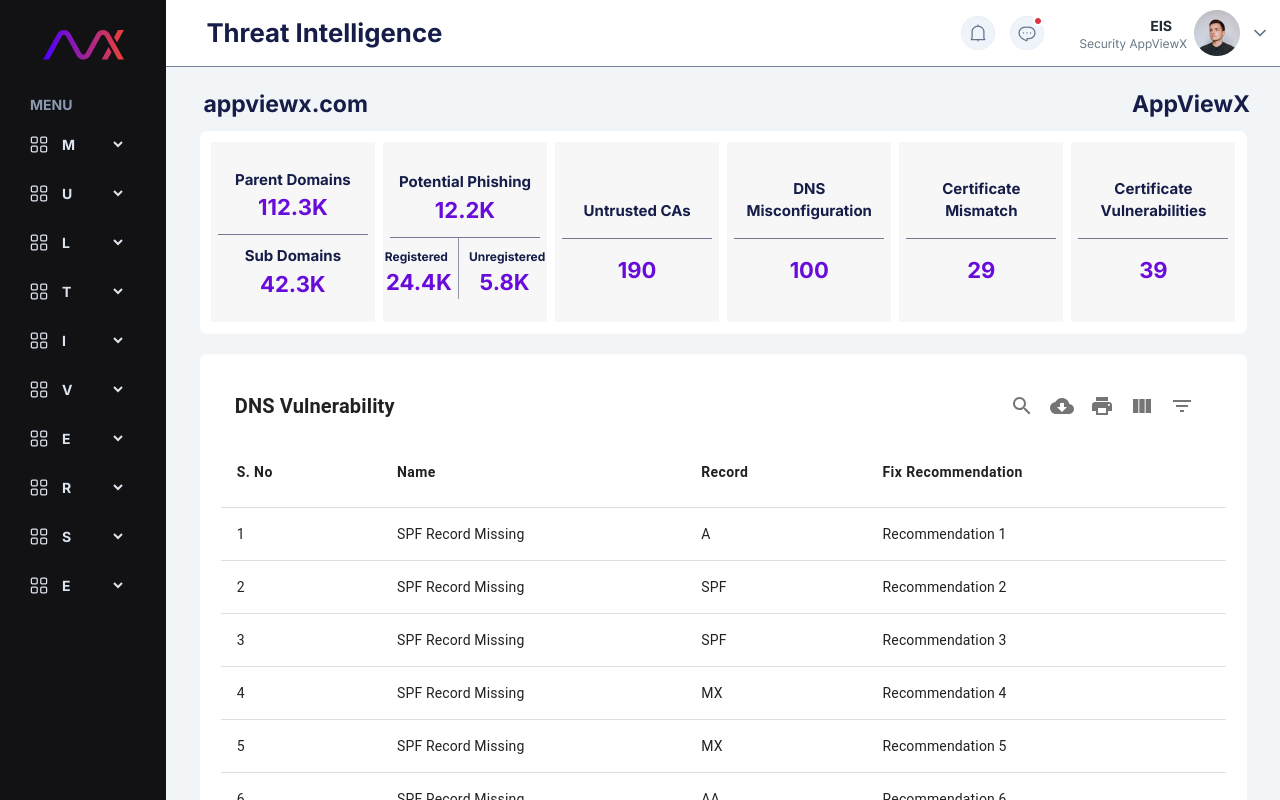
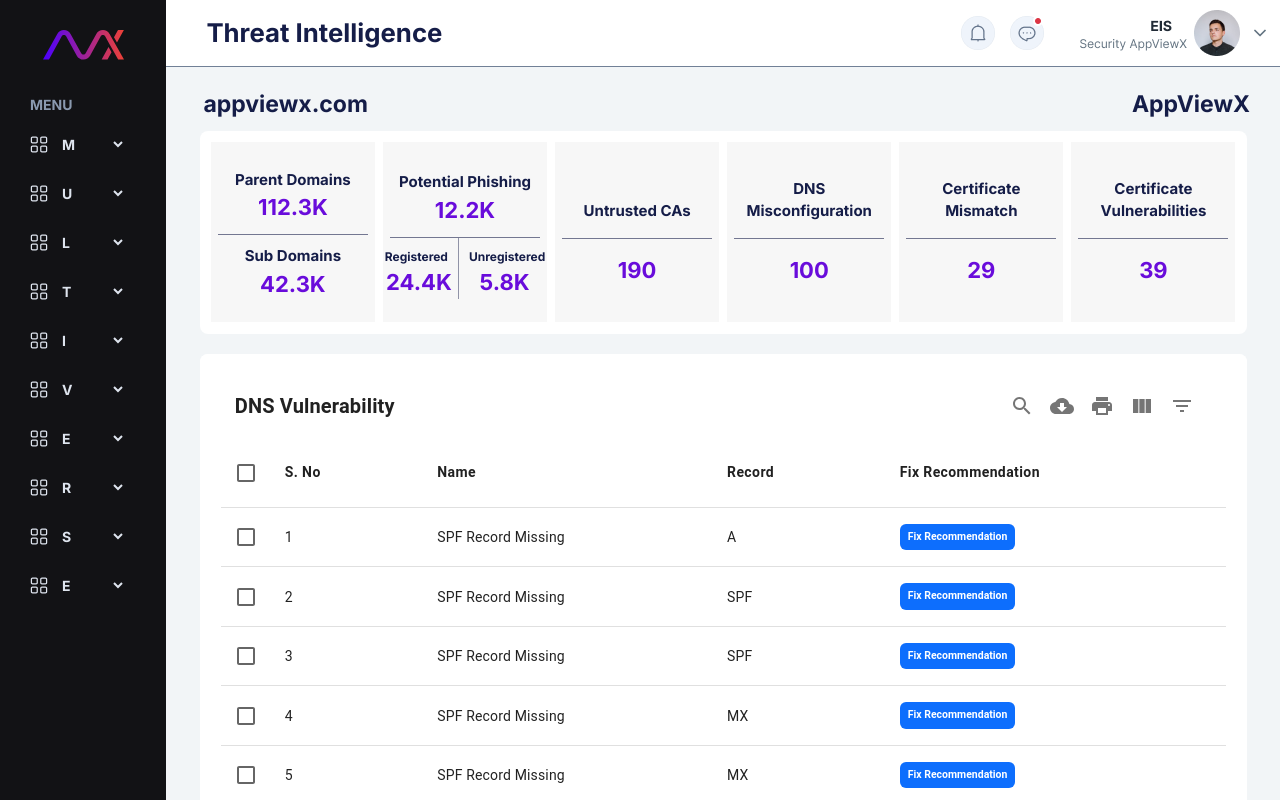
Before and after one commit to 0xVijay/eisdev, a React (Create React App) app: page /certspace in a window 1280 px wide. Shown: the top 800 px of the page. Built offline with nearby package versions, Linux system fonts and the light colour scheme.

Commit message:
ui changes

```diff
--- a/src/Dashboard.css
+++ b/src/Dashboard.css
@@ -92,3 +92,51 @@ padding-right: 10px;
     text-transform: none;
     margin-top: 10px;
 }
+
+.dashboard-dns-card {
+    font-family: Inter !important;
+    overflow: auto;
+}
+.dashboard-dns-card .MuiPaper-root {
+
+}
+.dashboard-dns-card .MuiToolbar-root  h6 {
+    font-family: Inter !important;
+    font-size: 16px;
+}
+.dashboard-dns-card .MuiToolbar-root button {
+    padding: 5px;
+}
+.dashboard-dns-card table.MuiTable-root th {
+    padding: 0;
+}
+.dashboard-dns-card table.MuiTable-root th button {
+    padding: 0;
+    font-family: Inter !important;
+}
+.dashboard-dns-card table.MuiTable-root td {
+    padding: 5px;
+    border: none;
+    font-family: Inter !important;
+}
+
+
+.dashboard-dns-card::-webkit-scrollbar-track
+{
+	-webkit-box-shadow: inset 0 0 6px rgba(0,0,0,0.3);
+	border-radius: 10px;
+	background-color: #F5F5F5;
+}
+
+.dashboard-dns-card::-webkit-scrollbar
+{
+	width: 5px;
+	background-color: #F5F5F5;
+}
+
+.dashboard-dns-card::-webkit-scrollbar-thumb
+{
+	border-radius: 10px;
+	-webkit-box-shadow: inset 0 0 6px rgba(0,0,0,.3);
+	background-color: #555;
+}
--- a/src/MuiTableComponent.js
+++ b/src/MuiTableComponent.js
@@ -23,74 +23,89 @@ const MUITable = () => {
   const [selectedRowData, setSelectedRowData] = useState({});
 
   const tabledata = {
-  "columns": [
-    { "label": "S. No", "name": "sno" },
-    { "label": "Name", "name": "name" },
-    { "label": "Record", "name": "record" },
-    { "label": "Fix Recommendation", "name": "fixrecommendation" }
+    columns: [
+      { label: "S. No", name: "sno" },
+      { label: "Name", name: "name" },
+      { label: "Record", name: "record" },
+      {
+        label: "Fix Recommendation",
+        name: "fixrecommendation",
+        options: {
+          customBodyRender: (value, tableMeta, updateValue) => {
+            return (
+              <button
+                class="badge text-bg-primary border border-0 p-2"
+                onClick={() => console.log(value, tableMeta)}
+              >
+                Fix Recommendation
+              </button>
+            );
+          },
+        },
+      },
     ],
-  "data": [
+    data: [
       {
-      "sno": 1,
-      "name": "SPF Record Missing",
-      "record": "A",
-      "fixrecommendation": "Recommendation 1",
-      "recomdesc": "Recommendation Description 1"
+        sno: 1,
+        name: "SPF Record Missing",
+        record: "A",
+        fixrecommendation: "Recommendation 1",
+        recomdesc: "Recommendation Description 1",
       },
       {
-      "sno": 2,
-      "name": "SPF Record Missing",
-      "record": "SPF",
-      "fixrecommendation": "Recommendation 2",
-      "recomdesc": "Recommendation Description 2"
+        sno: 2,
+        name: "SPF Record Missing",
+        record: "SPF",
+        fixrecommendation: "Recommendation 2",
+        recomdesc: "Recommendation Description 2",
       },
       {
-      "sno": 3,
-      "name": "SPF Record Missing",
-      "record": "SPF",
-      "fixrecommendation": "Recommendation 3",
-      "recomdesc": "Recommendation Description 3"
+        sno: 3,
+        name: "SPF Record Missing",
+        record: "SPF",
+        fixrecommendation: "Recommendation 3",
+        recomdesc: "Recommendation Description 3",
       },
       {
-      "sno": 4,
-      "name": "SPF Record Missing",
-      "record": "MX",
-      "fixrecommendation": "Recommendation 4",
-      "recomdesc": "Recommendation Description 4"
+        sno: 4,
+        name: "SPF Record Missing",
+        record: "MX",
+        fixrecommendation: "Recommendation 4",
+        recomdesc: "Recommendation Description 4",
       },
       {
-      "sno": 5,
-      "name": "SPF Record Missing",
-      "record": "MX",
-      "fixrecommendation": "Recommendation 5",
-      "recomdesc": "Recommendation Description 5"
+        sno: 5,
+        name: "SPF Record Missing",
+        record: "MX",
+        fixrecommendation: "Recommendation 5",
+        recomdesc: "Recommendation Description 5",
       },
       {
-      "sno": 6,
-      "name": "SPF Record Missing",
-      "record": "AA",
-      "fixrecommendation": "Recommendation 6",
-      "recomdesc": "Recommendation Description 6"
+        sno: 6,
+        name: "SPF Record Missing",
+        record: "AA",
+        fixrecommendation: "Recommendation 6",
+        recomdesc: "Recommendation Description 6",
       },
       {
-      "sno": 7,
-      "name": "SPF Record Missing",
-      "record": "MX",
-      "fixrecommendation": "Recommendation 7",
-      "recomdesc": "Recommendation Description 7"
-    }
-  ]
-}
+        sno: 7,
+        name: "SPF Record Missing",
+        record: "MX",
+        fixrecommendation: "Recommendation 7",
+        recomdesc: "Recommendation Description 7",
+      },
+    ],
+  };
 
-const dashboardCount = {
-
-}
+  const dashboardCount = {};
 
   const columns = tabledata.columns;
   const data = tabledata.data;
 
-  const getMuiTheme = () => createTheme({
-    components: { // Changed from `overrides` to `components` for MUI v5
+  const getMuiTheme = () =>
+    createTheme({
+      components: {
+        // Changed from `overrides` to `components` for MUI v5
         MUIDataTableBodyCell: {
           styleOverrides: {
             root: {
@@ -137,28 +152,33 @@ const dashboardCount = {
           <MUIDataTable
             columns={columns}
             data={data}
-          title='DNS Vulnerability'
-          options={options}
+            title="DNS Vulnerability"
           />
         </div>
         {/* Dialog component to show selected row data */}
-      <Dialog open={dialogOpen}
-        onClose={handleCloseDialog} TransitionComponent={Transition} // Use Grow transition component
+        <Dialog
+          open={dialogOpen}
+          onClose={handleCloseDialog}
+          TransitionComponent={Transition} // Use Grow transition component
           // Add the sx prop to style the Dialog component
           sx={{
-          '& .MuiDialog-paper': { // Target the paper element inside the dialog
-            width: '500px', // Set the width of the dialog
-            maxWidth: '700px', // Ensure it doesn't exceed the width
+            "& .MuiDialog-paper": {
+              // Target the paper element inside the dialog
+              width: "500px", // Set the width of the dialog
+              maxWidth: "700px", // Ensure it doesn't exceed the width
               // minHeight: '300px',
               // height:'fit-content' // Set the height of the dialog
             },
-        }}>
+          }}
+        >
           <DialogTitle>Fix Recommendation</DialogTitle>
           <DialogContent>
-          <Card class='popup-card'>
+            <Card class="popup-card">
               <CardContent>
                 {/* {console.log(selectedRowData)} */}
-              <Typography variant="body1" marginLeft="-13px">{selectedRowData.recomdesc}</Typography>
+                <Typography variant="body1" marginLeft="-13px">
+                  {selectedRowData.recomdesc}
+                </Typography>
               </CardContent>
             </Card>
           </DialogContent>
--- a/src/Search.js
+++ b/src/Search.js
@@ -25,6 +25,7 @@ const SearchContainer = () => {
   const [isInvalidUrl, setIsInvalidUrl] = useState(false);
   const navigate = useNavigate();
   const [apiResponse, setApiResponse] = useState(null);
+  const [apiError, setApiError] = useState(null);
 
   const isValidDomain = (urlString) => {
       const regex = new RegExp(/\.[a-z]{2,}$/);
@@ -35,10 +36,22 @@ const SearchContainer = () => {
       if (isValidDomain(searchTerm)) {
           setIsInvalidUrl(false); // Set isInvalidUrl to false as the domain is valid
           try {
-              const response = await axios.get('https://api.publicapis.org/entries');
-              setApiResponse(response.data);
-              console.log(response.data);
-              navigate(`/search-results/${searchTerm}`, { state: { apiData: response.data } });
+            fetch("https://api.example.com/items")
+            .then(res => res.json())
+            .then(
+              (result) => {
+                setApiResponse(result);
+                console.log(result);
+                navigate(`/search-results/${searchTerm}`, { state: { apiData: result } });
+              },
+              // Note: it's important to handle errors here
+              // instead of a catch() block so that we don't swallow
+              // exceptions from actual bugs in components.
+              (error) => {
+                setApiError(error);
+              }
+            )
+
           } catch (error) {
               console.error('Error fetching data: ', error);
           }
--- a/src/components/StatisticsCertificateRow.jsx
+++ b/src/components/StatisticsCertificateRow.jsx
@@ -68,17 +68,9 @@ const StatisticsCertificateRow = () => {
               flex: 1,
             }}
             height="260px"
-            className="d-flex flex-column justify-content-between p-0 bg-white"
+            className="dashboard-dns-card d-flex flex-column justify-content-between p-0 bg-white"
           >
-            {/* <StyledText
-              color={"#151D48"}
-              fontSize={"15px"}
-              margin={"0px 0px 18px 0px"}
-              className="p-2"
-            >
-              List of Vulnerability data table{" "}
-            </StyledText> */}
-            {/* <MUITable /> */}
+            <MUITable />
           </StyledCard>
         </Col>
         <Col lg={3} className="p-0">
```
Also changed, not shown: src/CertSpace.js (+94 -61 lines). Lines whose indentation alone changed are shown as unchanged.
